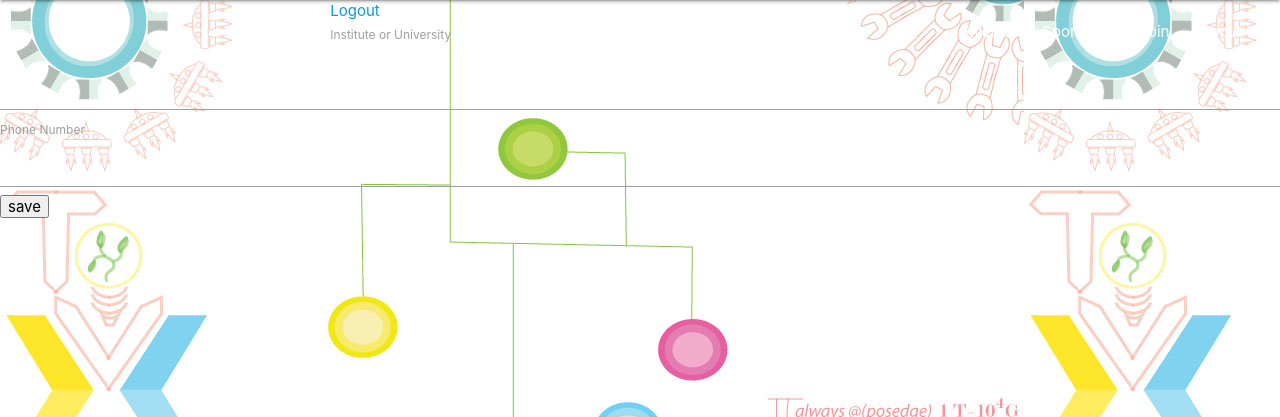
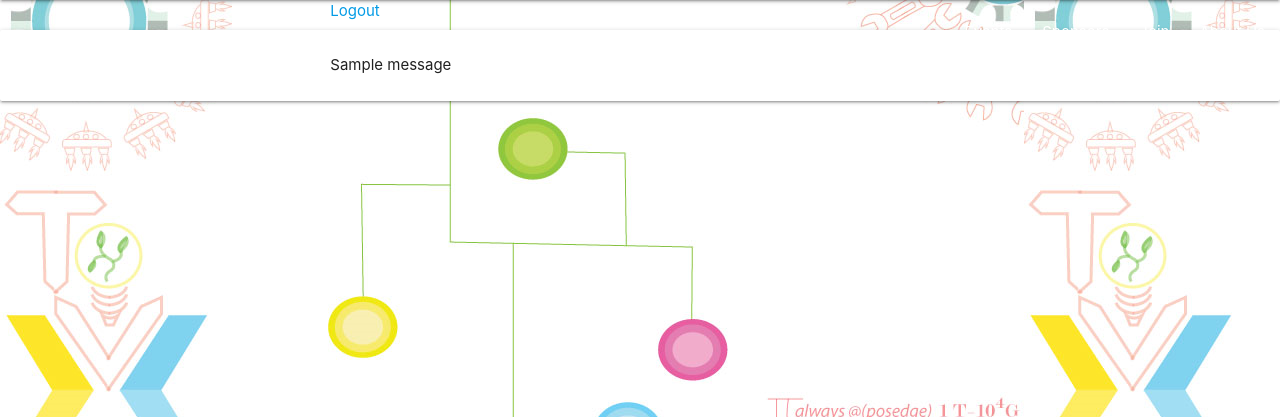
Before and after one commit to rajatgupta310198/Technovate, a Django app: page /dashboard/ in a window 1280 px wide. Shown: the part 64-481 px from the top of the page. Run offline with Django 3.2, Linux system fonts and the light colour scheme; a user stored in the database is signed in; one stand-in notice (Sample message) is shown; some libraries are stand-ins or nearby versions.

Commit message:
Update dashboard.html

```diff
--- a/templates/dashboard.html
+++ b/templates/dashboard.html
@@ -1,6 +1,16 @@
 {% extends "base.html" %}
 {% block content %}
 <a href="{% url 'logout' %}">Logout</a>
+{% if status%}
+  <p class="green-text"> {{ status }} </p>
+{% endif%}
+{% if messages %}
+   <div class="card-panel">
+    {% for message in messages %}
+      {{ message }}
+      {% endfor %}
+   </div>
+{% else %}
   <form method="post" action="{% url 'UpdateProfile' %}">
       <label for="#institute_uni">Institute or University</label>
       <input type="text" name="institute_uni" id="institute_uni"/><br>
@@ -8,4 +18,5 @@
       <input type="text" name="phoneno" id="phone_no"/><br>
     <input type="submit" value="save"/>
   </form>
+{% endif %}
 {% endblock %}
```
